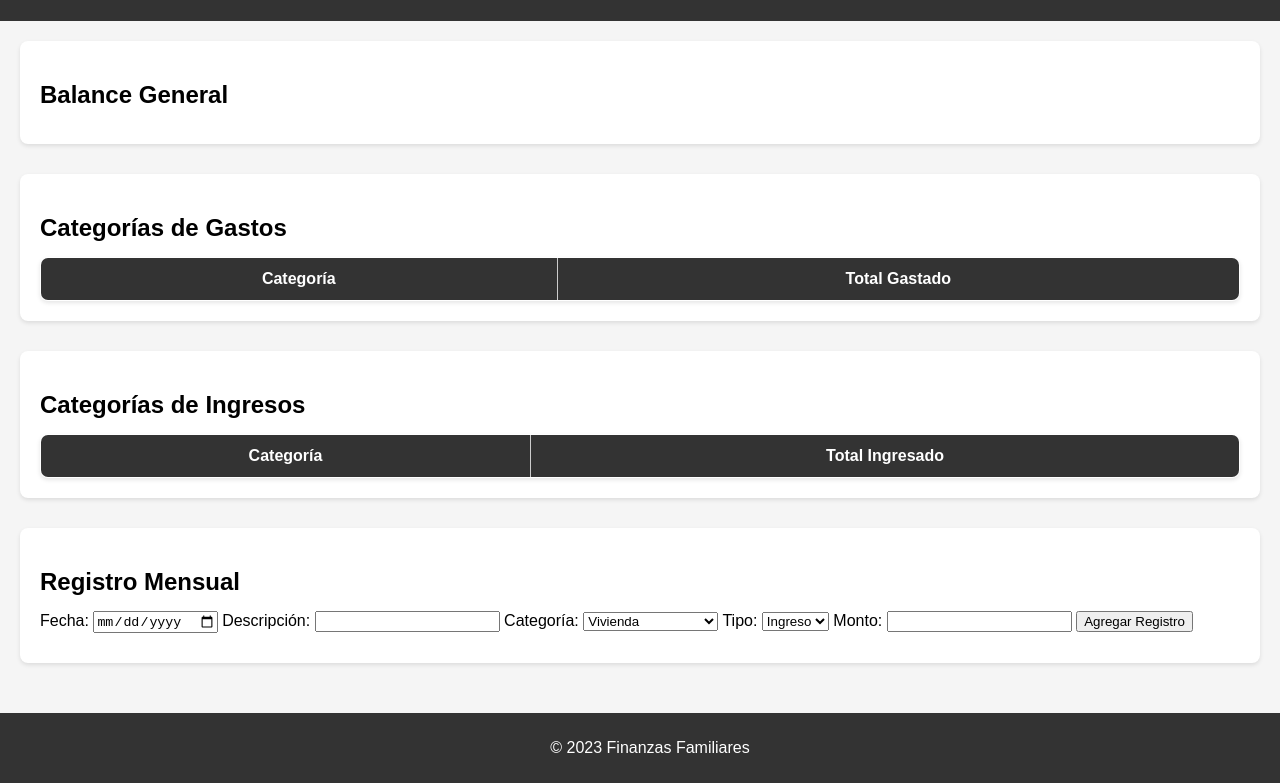
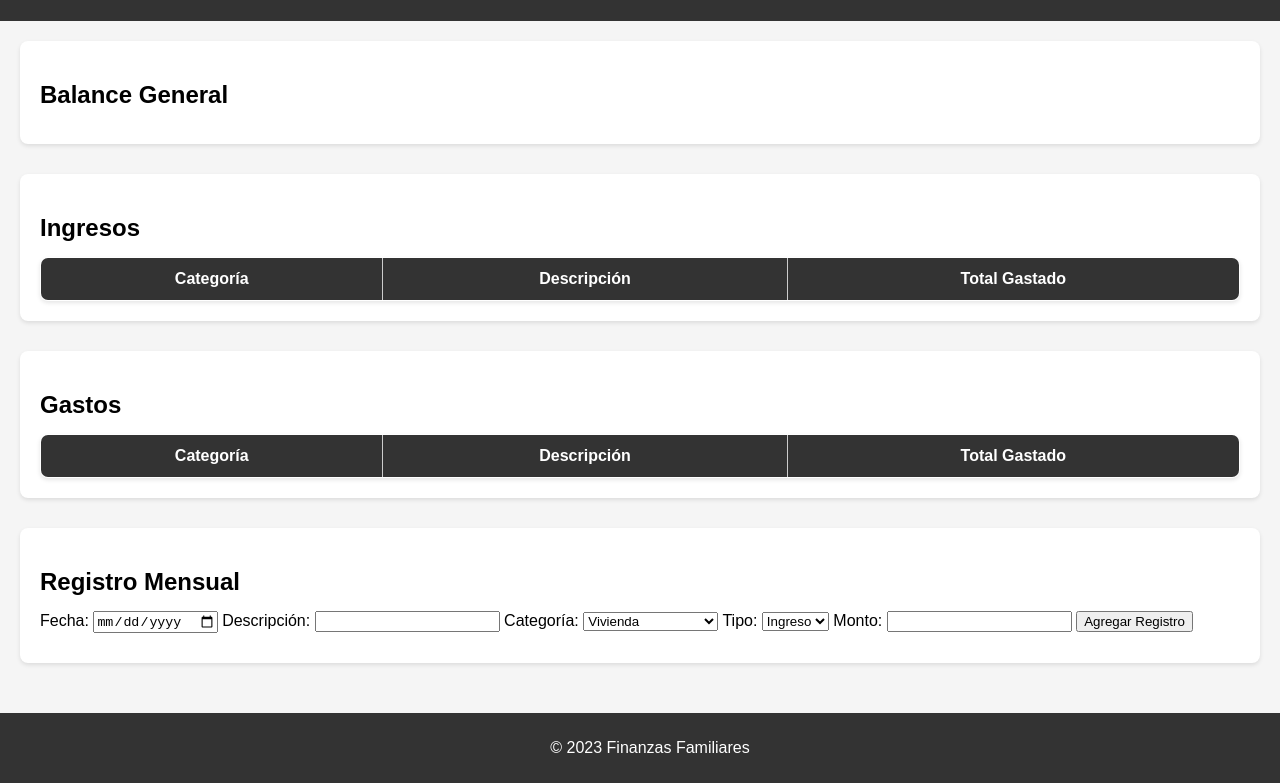
Before and after one commit to ArmDelg/SystemFam, a plain HTML site: page index.html in a window 1280 px wide. Shown: the part 99-882 px from the top of the page. Drawn offline with Linux system fonts and the light colour scheme.

Commit message:
Update index.html

```diff
--- a/index.html
+++ b/index.html
@@ -21,26 +21,28 @@
     </section>
     </section>
 
-    <section id="categorias">
-      <h2>Categorías de Gastos</h2>
-      <table id="categorias-table">
+    <section id="ingresos">
+      <h2>Ingresos</h2>
+      <table id="ingresos-table">
         <tr>
           <th>Categoría</th>
+          <th>Descripción</th>
           <th>Total Gastado</th>
         </tr>
       </table>
     </section>
 
-
-    <section id="categorias-ingresos">
-      <h2>Categorías de Ingresos</h2>
-      <table id="categorias-ingresos-table">
+    <section id="gastos">
+      <h2>Gastos</h2>
+      <table id="gastos-table">
         <tr>
           <th>Categoría</th>
-          <th>Total Ingresado</th>
+          <th>Descripción</th>
+          <th>Total Gastado</th>
         </tr>
       </table>
     </section>
+
 
     <section id="meses">
       <h2>Registro Mensual</h2>
```
